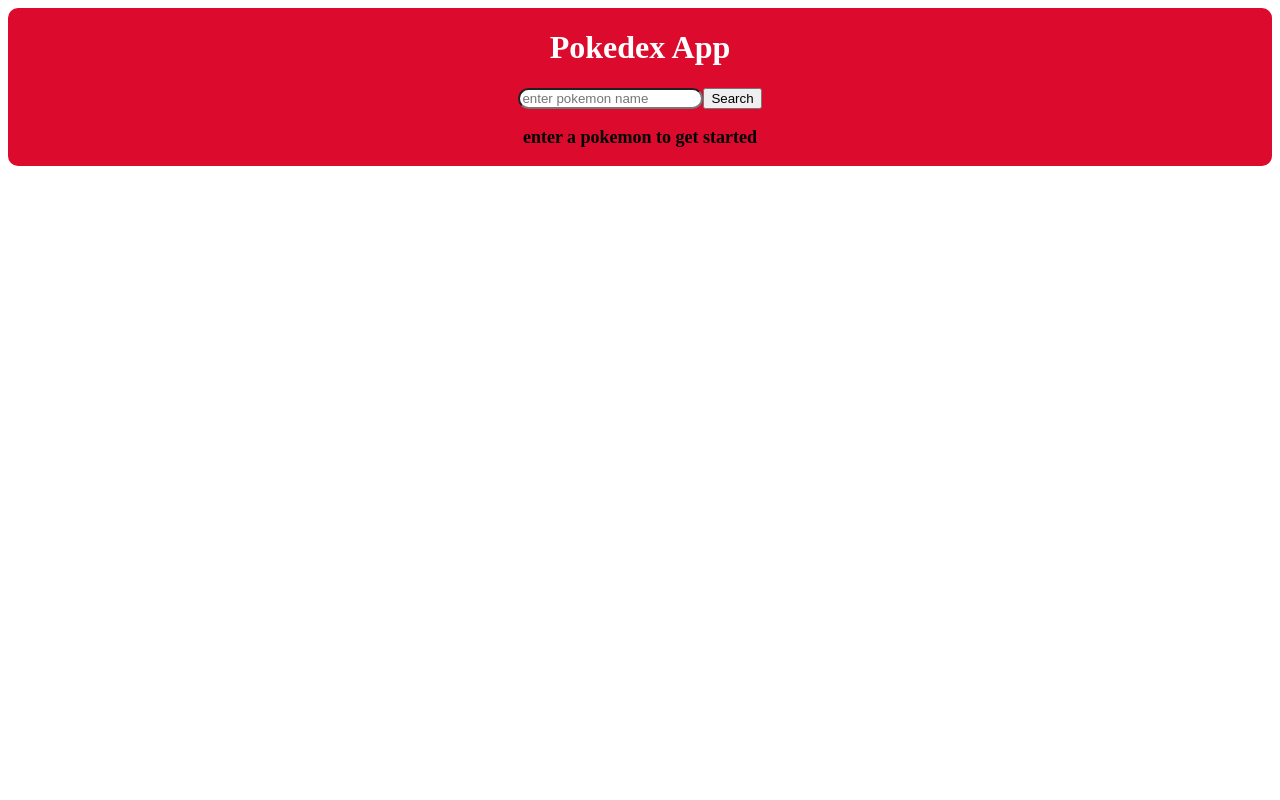
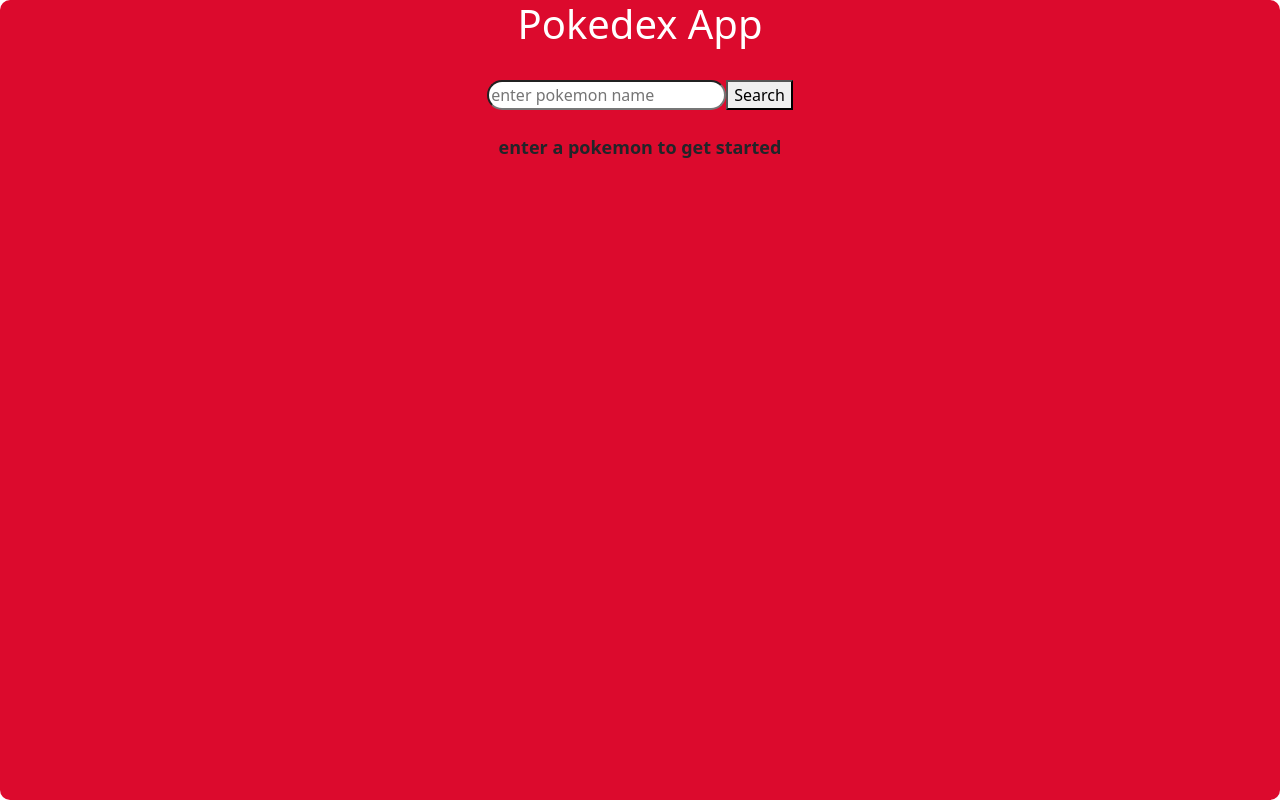
Before and after one commit to DigitalBubblegum/pokedexapp, a React (Create React App) app: page / in a window 1280 px wide. Built offline with nearby package versions, Linux system fonts and the light colour scheme.

Commit message:
-added bootstrap

```diff
--- a/src/App.jsx
+++ b/src/App.jsx
@@ -7,7 +7,9 @@ function App() {
   return (
     <div className='mainWindow'>
       <h1 className='mainAppName'>Pokedex App</h1>
+      <br/>
       <Searchbar/>
+      <br/>
       <PokeInformation pokemonSingle={pokemonSingle}/>
     </div>
   )
--- a/src/components/PokeInformation.jsx
+++ b/src/components/PokeInformation.jsx
@@ -3,7 +3,7 @@ const PokeInformation = ({pokemonSingle}) => {
         <div>
             { pokemonSingle === null ? <p className="defaultPokemonInformation">enter a pokemon to get started</p> :
             <>
-            <h1 className="pokemon-name">{pokemonSingle.name.toUpperCase()}</h1>
+            <h2 className="pokemon-name">{pokemonSingle.name.toUpperCase()}</h2>
             <div className="dexViewMain">
                 <img src={pokemonSingle.sprites.other.home.front_default} alt={pokemonSingle.name} className="pokemon-image"></img>
                 <div className="dexInfoContent">
--- a/src/index.css
+++ b/src/index.css
@@ -2,6 +2,8 @@
   background-color: #DC0A2D;
   border-radius: 10px;
   overflow: auto;
+  height: 100vh;
+  width: 100vw;
 }
 .pokedexSearchBar{
   background-color: #DC0A2D;
@@ -23,6 +25,7 @@
   color: white;
   display: flex;
   justify-content: center;
+  font-family: system-ui, -apple-system, BlinkMacSystemFont, 'Segoe UI', Roboto, Oxygen, Ubuntu, Cantarell, 'Open Sans', 'Helvetica Neue', sans-serif;
 }
 .defaultPokemonInformation{
   font-size: large;
@@ -35,6 +38,7 @@
 }
 .dexViewMain{
   /* border: 5px solid black; */
+  font-family: system-ui, -apple-system, BlinkMacSystemFont, 'Segoe UI', Roboto, Oxygen, Ubuntu, Cantarell, 'Open Sans', 'Helvetica Neue', sans-serif;
   display: flex;
   flex-direction: row;
   align-items: flex-start;
@@ -44,6 +48,7 @@
 .pokemon-name{
   text-align: center;
   color: white;
+  font-family: system-ui, -apple-system, BlinkMacSystemFont, 'Segoe UI', Roboto, Oxygen, Ubuntu, Cantarell, 'Open Sans', 'Helvetica Neue', sans-serif;
 }
 .dexInfoContent{
   color: white;
--- a/src/index.js
+++ b/src/index.js
@@ -6,9 +6,12 @@ import store from './reducers/store'
 import './index.css'
 // const logger = require('./utils/logger')
 const root = ReactDOM.createRoot(document.getElementById('root'))
+
 // logger.info(store.getState())
 root.render(
   <Provider store={store}>
+    <link href="https://cdn.jsdelivr.net/npm/bootstrap@5.3.2/dist/css/bootstrap.min.css" rel="stylesheet" integrity="sha384-T3c6CoIi6uLrA9TneNEoa7RxnatzjcDSCmG1MXxSR1GAsXEV/Dwwykc2MPK8M2HN" crossorigin="anonymous"/>
+    <script src="https://cdn.jsdelivr.net/npm/bootstrap@5.3.2/dist/js/bootstrap.bundle.min.js" integrity="sha384-C6RzsynM9kWDrMNeT87bh95OGNyZPhcTNXj1NW7RuBCsyN/o0jlpcV8Qyq46cDfL" crossorigin="anonymous"></script>
     <App />
   </Provider>
 )
```
